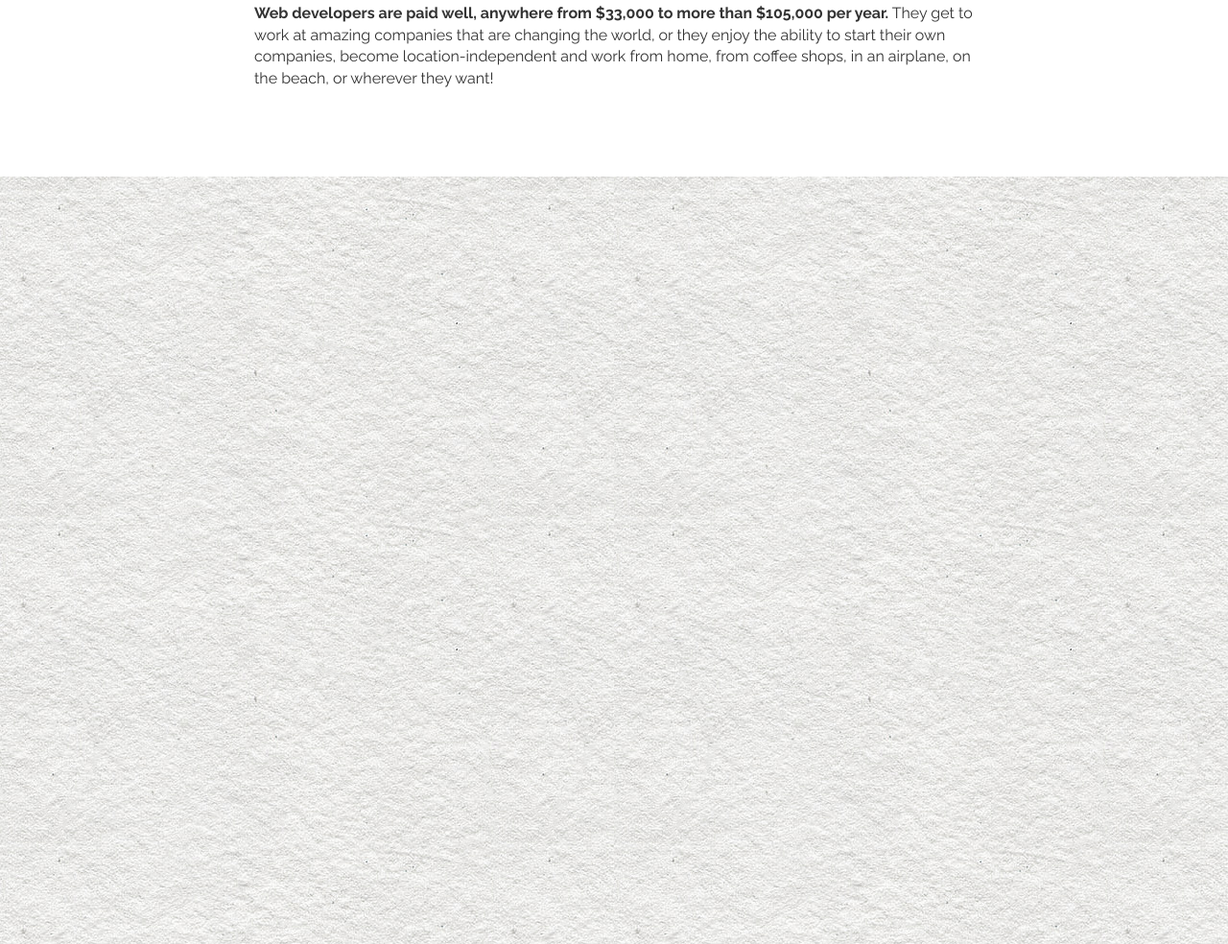
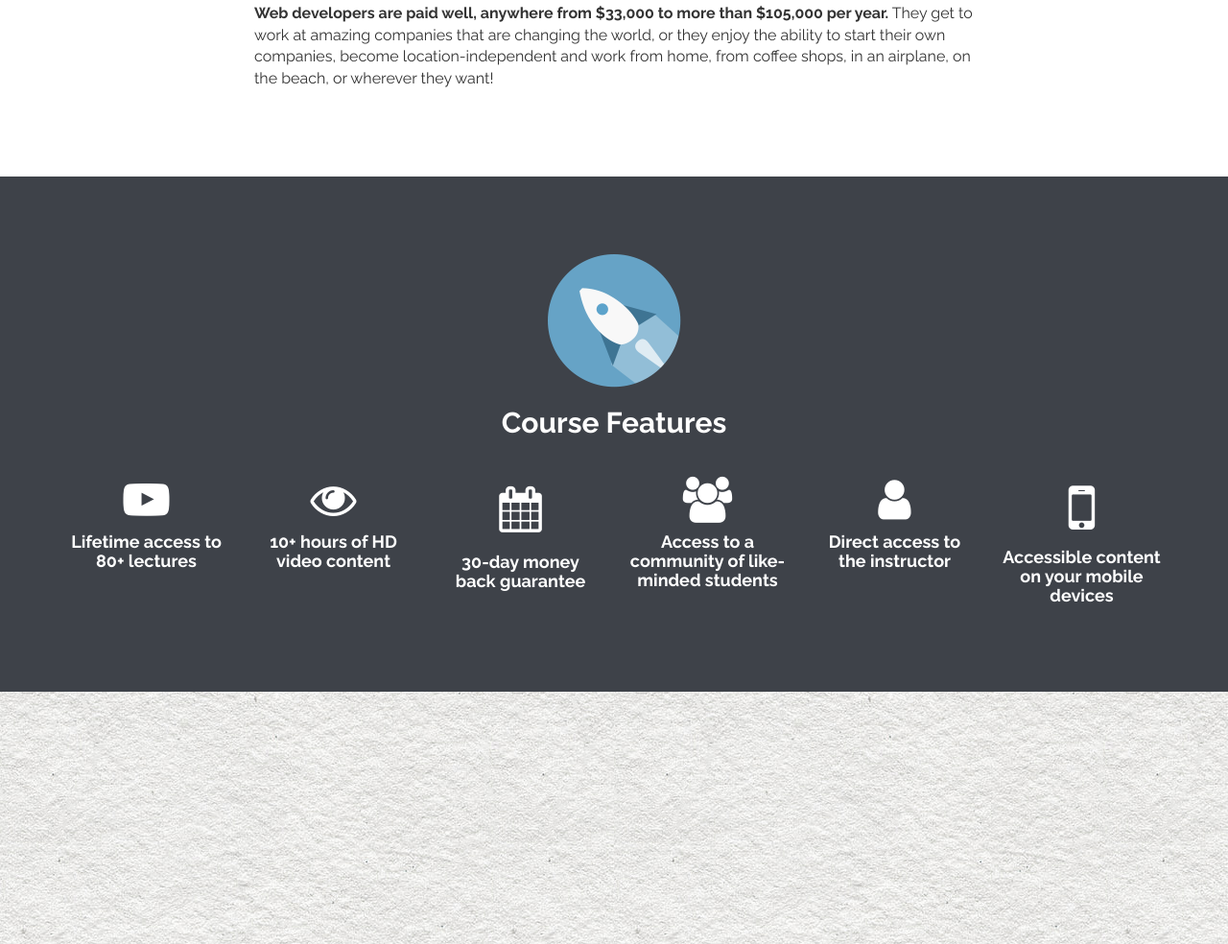
Before and after one commit to wasid/wp_dev, a plain HTML site: page index.html in a window 1280 px wide. Shown: the part 2415-3399 px from the top of the page at 96% size. Drawn offline with nearby package versions, Linux system fonts and the light colour scheme.

Commit message:
Course features added

```diff
--- a/assets/css/custom.css
+++ b/assets/css/custom.css
@@ -163,3 +163,9 @@ section h3{
 #who-benefits{
     background: white;
 }
+
+#course-features{
+    background: #3E4249;
+    color: white;
+    text-align: center;
+}
--- a/index.html
+++ b/index.html
@@ -184,10 +184,41 @@
                 </div>
             </div>
         </section>
+        <!-- Course features -->
+        <section id="course-features">
+            <div class="container">
+                <div class="section-header">
+                    <img src="assets/img/icon-rocket.png" att="Chart">
+                    <h2>Course Features</h2>
+                </div>
+                <div class="row">
+                    <div class="col-sm-2">
+                        <i class="fa fa-youtube-play fa-3x"></i>
+                        <h4>Lifetime access to 80+ lectures</h4>
+                    </div>
+                    <div class="col-sm-2">
+                        <i class="fa fa-eye fa-3x"></i>
+                        <h4>10+ hours of HD video content</h4>
+                    </div>
+                    <div class="col-sm-2 fa-3x">
+                        <i class="fa fa-calendar"></i>
+                        <h4>30-day money back guarantee</h4>
+                    </div>
+                    <div class="col-sm-2">
+                        <i class="fa fa-users fa-3x"></i>
+                        <h4>Access to a community of like-minded students</h4>
+                    </div>
+                    <div class="col-sm-2">
+                        <i class="fa fa-user fa-3x"></i>
+                        <h4>Direct access to the instructor</h4>
+                    </div>
+                    <div class="col-sm-2">
+                        <i class="fa fa-mobile fa-4x"></i>
+                        <h4>Accessible content on your mobile devices</h4>
+                    </div>
 
-        <!-- Course features -->
-        <section>
-
+                </div>
+            </div>
         </section>
 
         <!-- Projects Features -->
```
Also changed, not shown: assets/img/icon-rocket.png (added).
